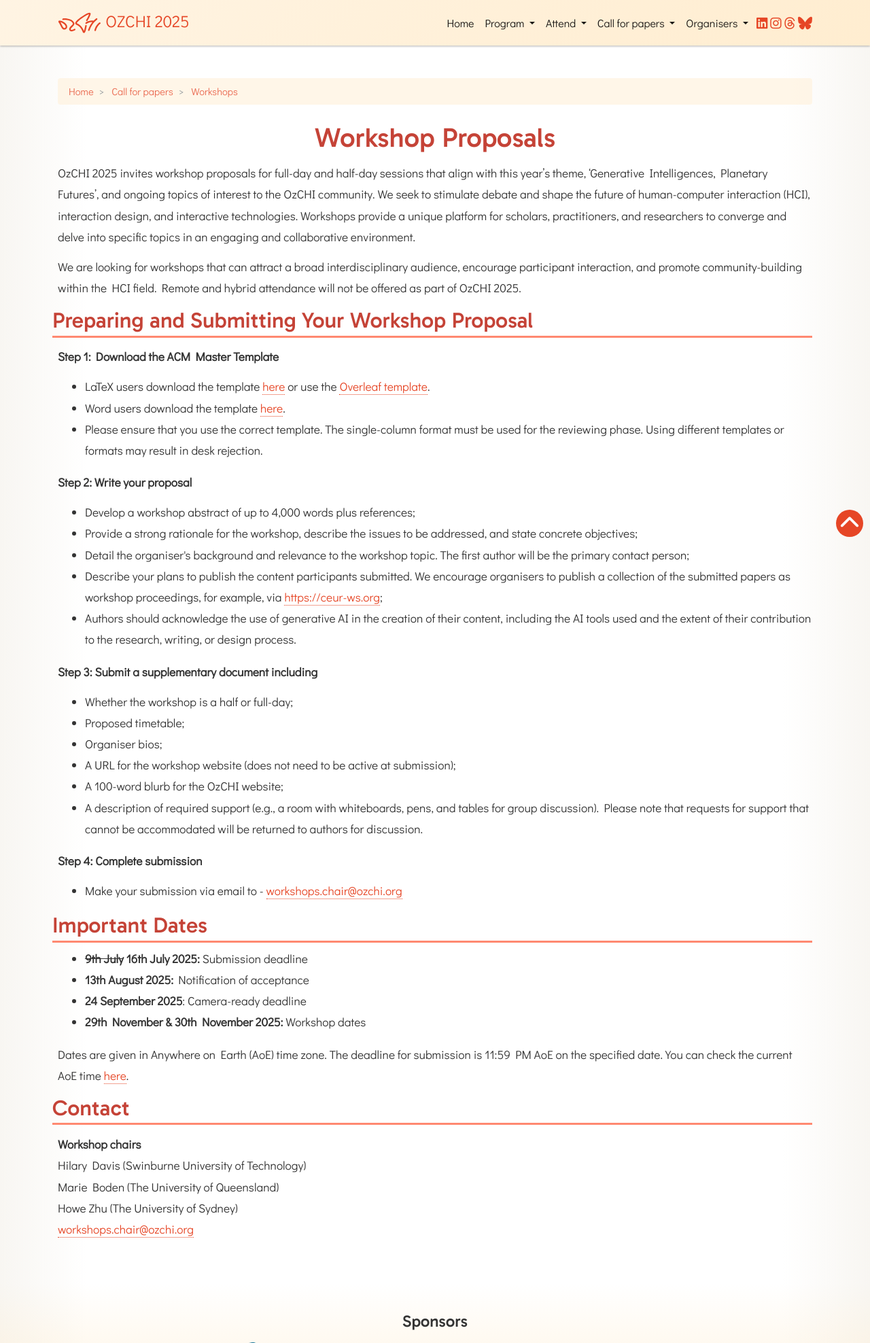
After one commit to circlejourney/ozchi2025, a PHP site: page /workshop-proposals.php in a window 1280 px wide. The commit adds this page. Shown: the top 1976 px of the page at 68% size. Run offline with PHP 8.4, Linux system fonts and the light colour scheme.

Commit message:
Relink workshop proposals and workshop schedule

```diff
--- a/html/nav.html
+++ b/html/nav.html
@@ -25,7 +25,7 @@
 
                         <div class="dropdown-menu">
                             <a class="dropdown-item" href="program.php">Program</a>
-                            <a class="dropdown-item" href="workshop-schedule.php">Workshop Schedule</a>
+                            <a class="dropdown-item" href="workshops.php">Workshop Schedule</a>
                         </div>
                     </div>
                 </li>
@@ -54,7 +54,7 @@
                             <a class="dropdown-item" href="demos.php">Demonstrations</a>
                             <a class="dropdown-item" href="provocations.php">Provocations Talks</a>
                             <a class="dropdown-item" href="dc.php">Doctoral Consortium</a>
-                            <a class="dropdown-item" href="workshops.php">Workshops</a>
+                            <a class="dropdown-item" href="workshop-proposals.php">Workshop Proposals</a>
                             <a class="dropdown-item" href="sdc.php">Student Design Challenge</a>
                             <a class="dropdown-item" href="sdc-ai.php">Design Challenge: Responsible AI Use</a>
                             <a class="dropdown-item" href="reviewers.php">Reviewer's Guidelines</a>
--- a/html/workshop-schedule.html
+++ b/html/workshop-schedule.html
@@ -272,7 +272,7 @@
 <p><strong>Workshop website:</strong></p>
 <p><a href="http://morethanhuman.me/workshop">http://morethanhuman.me/workshop</a></p>
 <p>&nbsp;</p>
-<h2 id="ws-8">8. Framing and facilitating Participatory Design for Greater Impact (Half day, Sunday afternoon)</h2>
+<h2 id="ws-8">8. Framing and facilitating Participatory Design for Greater Impact</h2>
 <p>Participatory design (PD) has the potential to address "big issues" with broad societal impact. This hybrid workshop
 	will focus on two key themes: how we frame (distributed) PD activities, and how we facilitate (D)PD to support both
 	participants and facilitators during the design process. These are unified by the question: How do we balance the
--- a/html/workshops.html
+++ b/html/workshops.html
@@ -1,4 +1,4 @@
-<h1>Workshops</h1>
+<h1>Workshop Proposals</h1>
 <p>OzCHI 2025 invites workshop proposals for full-day and half-day sessions that align with this year&rsquo;s theme, &lsquo;Generative Intelligences, Planetary Futures&rsquo;, and ongoing topics of interest to the OzCHI community. We seek to stimulate debate and shape the future of human-computer interaction (HCI), interaction design, and interactive technologies. Workshops provide a unique platform for scholars, practitioners, and researchers to converge and delve into specific topics in an engaging and collaborative environment.</p>
 <p>We are looking for workshops that can attract a broad interdisciplinary audience, encourage participant interaction, and promote community-building within the HCI field. Remote and hybrid attendance will not be offered as part of OzCHI 2025.</p>
 <h2>Preparing and Submitting Your Workshop Proposal</h2>
--- /dev/null
+++ b/workshop-proposals.php
@@ -0,0 +1,7 @@
+<?php
+    $title = "Workshop Proposals | OzCHI 2025";
+    $description = "Submit a proposal to present a workshop at OzCHI 2025 now!";
+    $breadcrumbs = ["Call for papers" => "cfp.php", "Workshops" => "workshop-proposals.php"];
+    $content = file_get_contents("html/workshops.html");
+    require("template.php");
+?>
```
Also changed, not shown: workshop-schedule.php (+2 -5 lines), workshops.php (+4 -4 lines).
